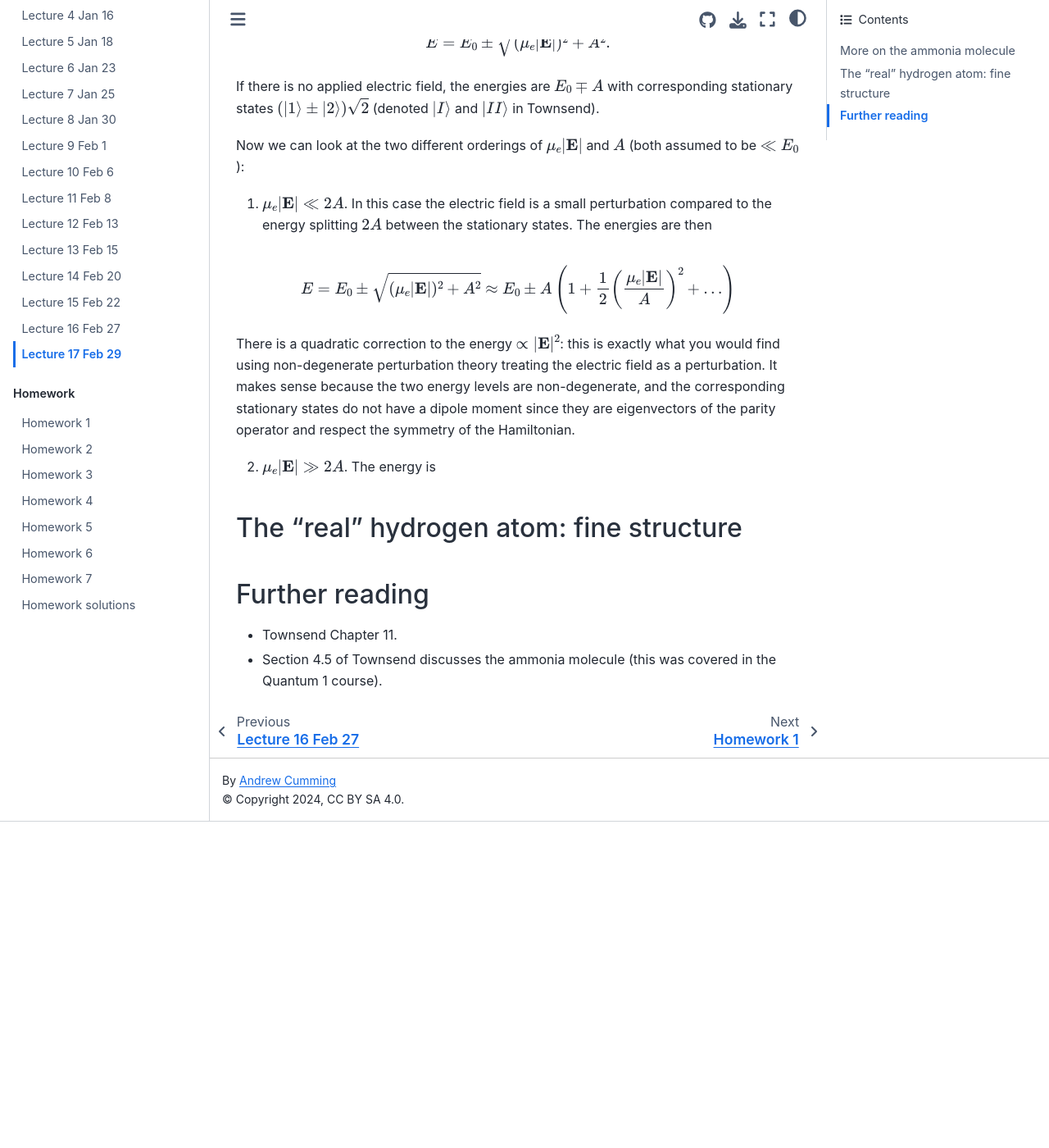
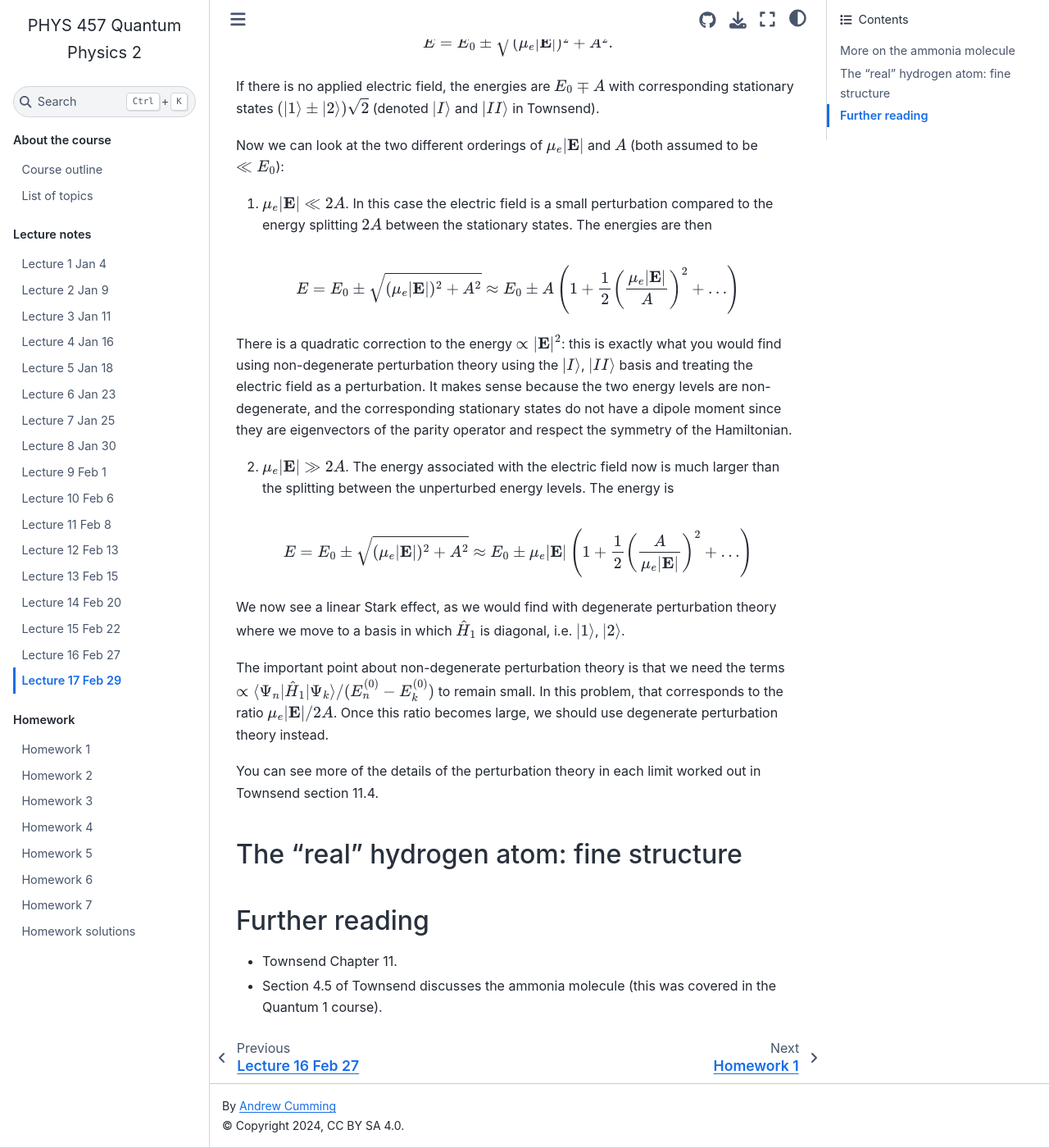
Before and after one commit to andrewcumming/phys457, a Jupyter Book: the page built from lecture17.md, in a window 1280 px wide and 1400 px high, scrolled down 634 px. Shown: the whole window at 82% size. Built offline with Jupyter Book 1.0.4 settings and Sphinx 7.4.7 and the Sphinx Book theme 1.1.4, drawn with Linux system fonts in a browser that asks for light colours; before the commit the page ends 1636 px from its top, so only the background shows below that.

Commit message:
Update lecture 17

```diff
--- a/lecture17.md
+++ b/lecture17.md
@@ -27,10 +27,20 @@ Now we can look at the two different orderings of $\mu_e|\mathbf{E}|$ and $A$ (b
 
 $$E = E_0 \pm \sqrt{(\mu_e|\mathbf{E}|)^2 + A^2}\approx  E_0\pm A \left(1 + {1\over 2}\left({\mu_e|\mathbf{E}|\over A}\right)^2 + \dots\right)$$
 
-There is a quadratic correction to the energy $\propto |\mathbf{E}|^2$: this is exactly what you would find using non-degenerate perturbation theory treating the electric field as a perturbation. It makes sense because the two energy levels are non-degenerate, and the corresponding stationary states do not have a dipole moment since they are eigenvectors of the parity operator and respect the symmetry of the Hamiltonian.
+There is a quadratic correction to the energy $\propto |\mathbf{E}|^2$: this is exactly what you would find using non-degenerate perturbation theory using the $\ket{I}$, $\ket{II}$ basis and treating the electric field as a perturbation. It makes sense because the two energy levels are non-degenerate, and the corresponding stationary states do not have a dipole moment since they are eigenvectors of the parity operator and respect the symmetry of the Hamiltonian.
 
 
-2. $\mu_e|\mathbf{E}|\gg 2A$. The energy is
+2. $\mu_e|\mathbf{E}|\gg 2A$. The energy associated with the electric field now is much larger than the splitting between the unperturbed energy levels. The energy is
+
+$$E = E_0 \pm \sqrt{(\mu_e|\mathbf{E}|)^2 + A^2}\approx  E_0\pm \mu_e|\mathbf{E}|\left(1 + {1\over 2}\left({A\over \mu_e|\mathbf{E}|}\right)^2 + \dots\right)$$
+
+We now see a linear Stark effect, as we would find with degenerate perturbation theory where we move to a basis in which $\hat{H}_1$ is diagonal, i.e. $\ket{1}$, $\ket{2}$.
+
+The important point about non-degenerate perturbation theory is that we need the terms $\propto \braket{\Psi_n|\hat{H}_1|\Psi_k}/(E_n^{(0)}-E_k^{(0)})$ to remain small. In this problem, that corresponds to the ratio $\mu_e|\mathbf{E}|/2A$. Once this ratio becomes large, we should use degenerate perturbation theory instead.
+
+You can see more of the details of the perturbation theory in each limit worked out in Townsend section 11.4.
+
+
 
 
 
```
